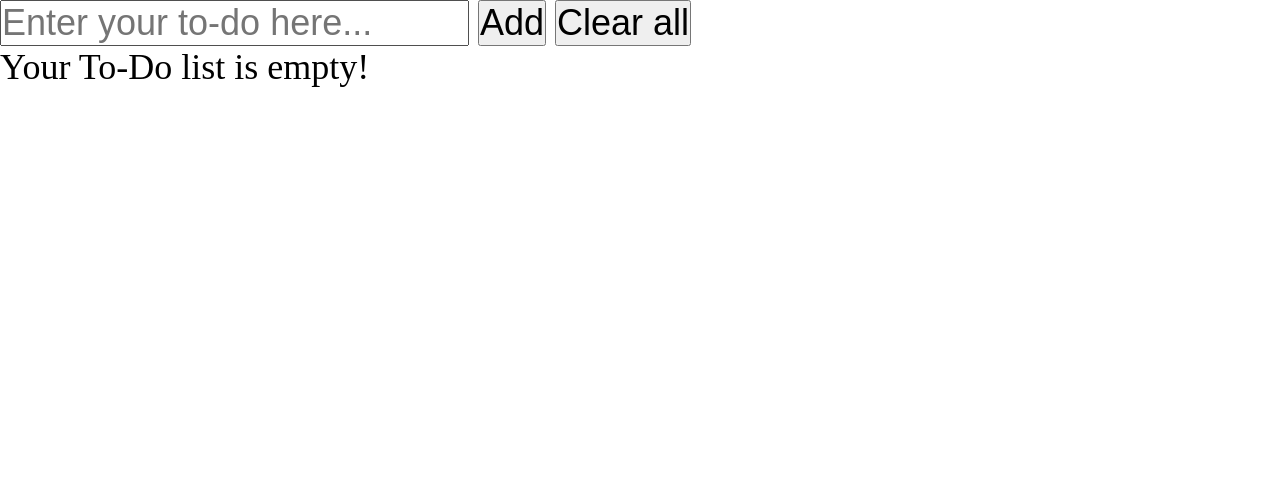
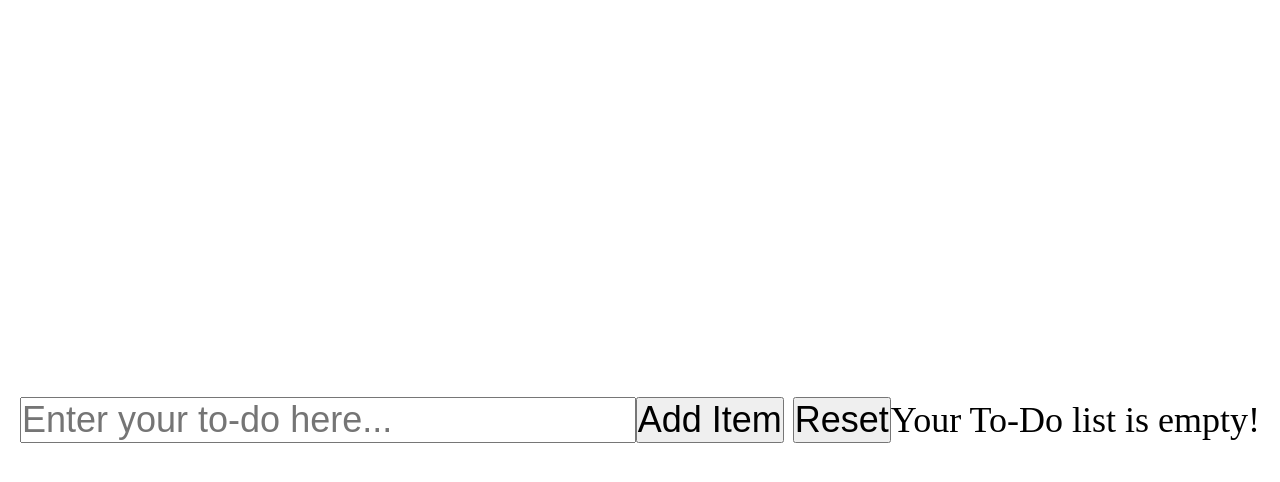
Before and after one commit to manjinder-singh-johal/todo-app, a plain HTML site: page index.html in a window 1280 px wide. Drawn offline with Linux system fonts and the light colour scheme.

Commit message:
added flex styles

```diff
--- a/index.html
+++ b/index.html
@@ -8,15 +8,12 @@
 </head>
 <body>
     <div class='container'>
-        <div class='input-container'>
-            <input type='text' name='input' id='input' placeholder='Enter your to-do here...' />
-            <button onclick='addItem()'>Add</button>
-            <button onclick='clearAll()'>Clear all</button>
+        <input class='item-1' type='text' name='input' id='input' placeholder='Enter your to-do here...' />
+        <div class='item-2'>
+            <button onclick='addItem()'>Add Item</button>
+            <button onclick='clearAll()'>Reset</button>
         </div>
-
-        <div class='list-container'>
-           <div id='list'></div>
-        </div>
+        <div class='item3' id='list'></div>
     </div>
 </body>
 <script src='script.js'></script>
--- a/styles.css
+++ b/styles.css
@@ -4,21 +4,19 @@
     font-size: 36px;
 }
 
-/*.container {
-    display: flex;
-    justify-content: center;
-    align-items: center;
-    height: 100vh;
+body {
+    margin: 20px;
 }
 
-.input-container {
+.container {
+    height: 100vh;
     display: flex;
-    justify-content: center;
+    flex-wrap: wrap;
+    justify-content: space-around;
     align-items: center;
+    align-content: center;
 }
 
-.list-container {
-    display: flex;
-    justify-content: center;
-    align-items: center;
-} */
+.item-1 {
+    flex-grow: 1;
+}
```
